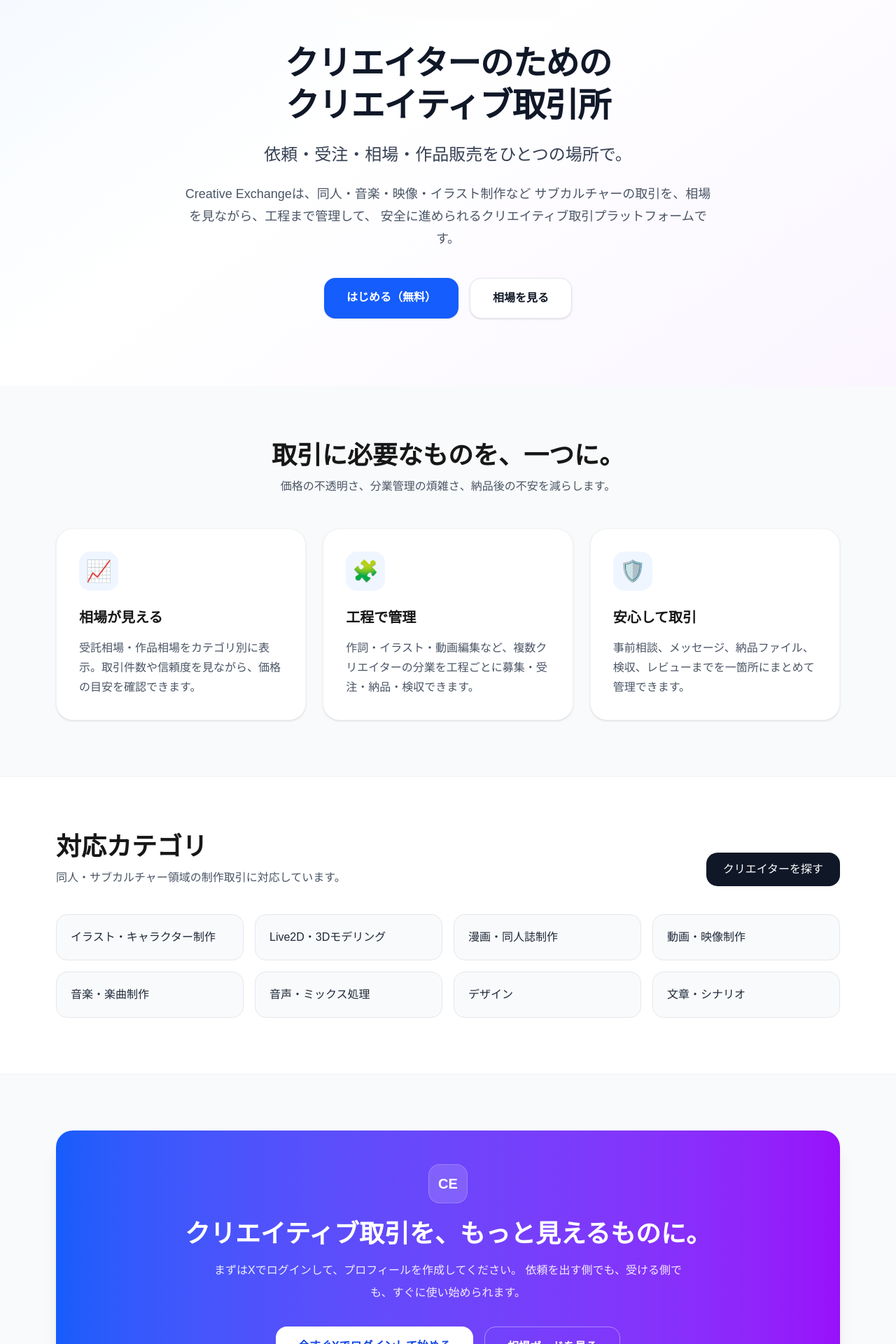
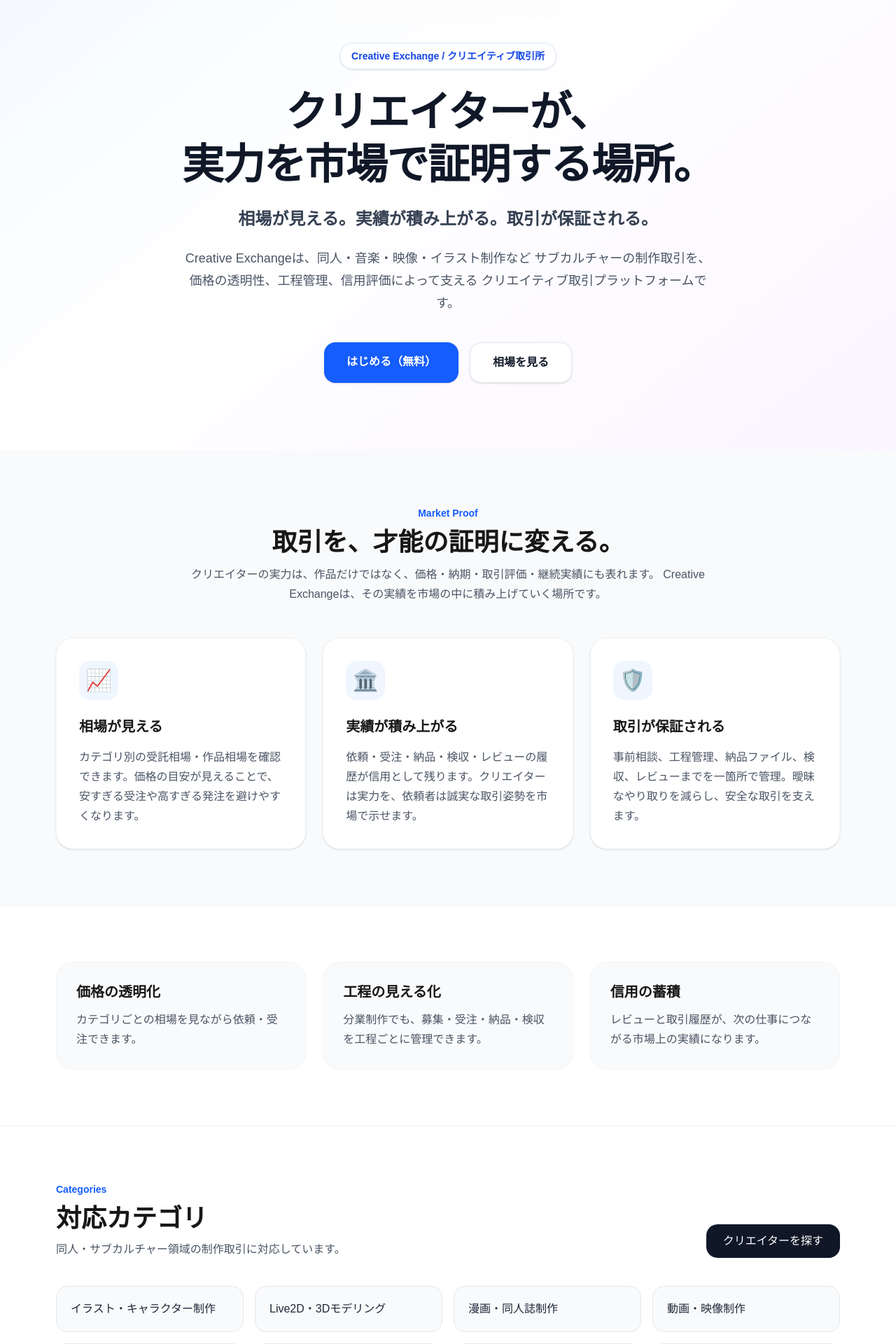
Before and after one commit to TAIGA-SAKONOE/creative-exchange, a Next.js app in the folder creative-exchange/: page / in a window 1280 px wide. Shown: the part 460-2380 px from the top of the page at 70% size. Built offline with nearby package versions, Linux system fonts and the light colour scheme; no server answers.

Commit message:
Update page.tsx

```diff
--- a/creative-exchange/app/page.tsx
+++ b/creative-exchange/app/page.tsx
@@ -17,20 +17,35 @@ const features = [
   {
     title: '相場が見える',
     description:
-      '受託相場・作品相場をカテゴリ別に表示。取引件数や信頼度を見ながら、価格の目安を確認できます。',
+      'カテゴリ別の受託相場・作品相場を確認できます。価格の目安が見えることで、安すぎる受注や高すぎる発注を避けやすくなります。',
     icon: '📈',
   },
   {
-    title: '工程で管理',
+    title: '実績が積み上がる',
     description:
-      '作詞・イラスト・動画編集など、複数クリエイターの分業を工程ごとに募集・受注・納品・検収できます。',
-    icon: '🧩',
+      '依頼・受注・納品・検収・レビューの履歴が信用として残ります。クリエイターは実力を、依頼者は誠実な取引姿勢を市場で示せます。',
+    icon: '🏛️',
   },
   {
-    title: '安心して取引',
+    title: '取引が保証される',
     description:
-      '事前相談、メッセージ、納品ファイル、検収、レビューまでを一箇所にまとめて管理できます。',
+      '事前相談、工程管理、納品ファイル、検収、レビューまでを一箇所で管理。曖昧なやり取りを減らし、安全な取引を支えます。',
     icon: '🛡️',
+  },
+]
+
+const proofPoints = [
+  {
+    title: '価格の透明化',
+    body: 'カテゴリごとの相場を見ながら依頼・受注できます。',
+  },
+  {
+    title: '工程の見える化',
+    body: '分業制作でも、募集・受注・納品・検収を工程ごとに管理できます。',
+  },
+  {
+    title: '信用の蓄積',
+    body: 'レビューと取引履歴が、次の仕事につながる市場上の実績になります。',
   },
 ]
 
@@ -56,20 +71,24 @@ export default function HomePage() {
               <BrandMark />
             </div>
 
-            <h1 className="text-3xl md:text-5xl font-bold tracking-tight text-gray-900 mb-6 leading-tight">
-              クリエイターのための
-              <br className="hidden md:block" />
-              クリエイティブ取引所
+            <p className="inline-flex items-center justify-center px-4 py-2 rounded-full bg-white/80 border border-blue-100 text-blue-700 text-sm font-bold shadow-sm mb-6">
+              Creative Exchange / クリエイティブ取引所
+            </p>
+
+            <h1 className="text-3xl md:text-6xl font-bold tracking-tight text-gray-900 mb-6 leading-tight">
+              クリエイターが、
+              <br />
+              実力を市場で証明する場所。
             </h1>
 
-            <p className="text-lg md:text-2xl text-gray-700 mb-6 font-medium">
-              依頼・受注・相場・作品販売をひとつの場所で。
+            <p className="text-lg md:text-2xl text-gray-700 mb-6 font-bold">
+              相場が見える。実績が積み上がる。取引が保証される。
             </p>
 
             <p className="text-base md:text-lg text-gray-600 leading-8 max-w-3xl mx-auto mb-10">
               Creative Exchangeは、同人・音楽・映像・イラスト制作など
-              サブカルチャーの取引を、相場を見ながら、工程まで管理して、
-              安全に進められるクリエイティブ取引プラットフォームです。
+              サブカルチャーの制作取引を、価格の透明性、工程管理、信用評価によって支える
+              クリエイティブ取引プラットフォームです。
             </p>
 
             <div className="flex flex-col sm:flex-row gap-4 justify-center">
@@ -93,11 +112,15 @@ export default function HomePage() {
 
       <section className="max-w-6xl mx-auto px-4 py-16 md:py-20">
         <div className="text-center mb-12">
+          <p className="text-sm font-bold text-blue-600 mb-3">
+            Market Proof
+          </p>
           <h2 className="text-3xl md:text-4xl font-bold mb-3">
-            取引に必要なものを、一つに。
+            取引を、才能の証明に変える。
           </h2>
-          <p className="text-gray-600">
-            価格の不透明さ、分業管理の煩雑さ、納品後の不安を減らします。
+          <p className="text-gray-600 leading-7 max-w-3xl mx-auto">
+            クリエイターの実力は、作品だけではなく、価格・納期・取引評価・継続実績にも表れます。
+            Creative Exchangeは、その実績を市場の中に積み上げていく場所です。
           </p>
         </div>
 
@@ -121,8 +144,27 @@ export default function HomePage() {
 
       <section className="bg-white border-y border-gray-100">
         <div className="max-w-6xl mx-auto px-4 py-16 md:py-20">
+          <div className="grid grid-cols-1 md:grid-cols-3 gap-6">
+            {proofPoints.map((point) => (
+              <div
+                key={point.title}
+                className="rounded-3xl border border-gray-100 bg-gray-50 p-7"
+              >
+                <h3 className="text-xl font-bold mb-3">{point.title}</h3>
+                <p className="text-gray-600 leading-7">{point.body}</p>
+              </div>
+            ))}
+          </div>
+        </div>
+      </section>
+
+      <section className="bg-white border-b border-gray-100">
+        <div className="max-w-6xl mx-auto px-4 py-16 md:py-20">
           <div className="flex flex-col md:flex-row md:items-end md:justify-between gap-6 mb-10">
             <div>
+              <p className="text-sm font-bold text-blue-600 mb-3">
+                Categories
+              </p>
               <h2 className="text-3xl md:text-4xl font-bold mb-3">
                 対応カテゴリ
               </h2>
@@ -161,12 +203,12 @@ export default function HomePage() {
           </div>
 
           <h2 className="text-3xl md:text-4xl font-bold mb-4">
-            クリエイティブ取引を、もっと見えるものに。
+            クリエイターが、実力を市場で証明する場所。
           </h2>
 
           <p className="text-white/90 leading-8 mb-8 max-w-2xl mx-auto">
             まずはXでログインして、プロフィールを作成してください。
-            依頼を出す側でも、受ける側でも、すぐに使い始められます。
+            依頼を出す側でも、受ける側でも、相場と実績を確認しながら使い始められます。
           </p>
 
           <div className="flex flex-col sm:flex-row gap-4 justify-center">
```
